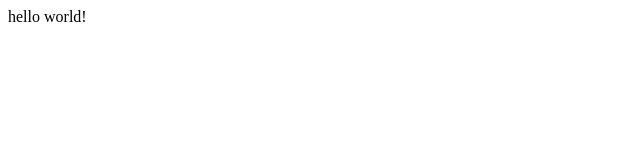
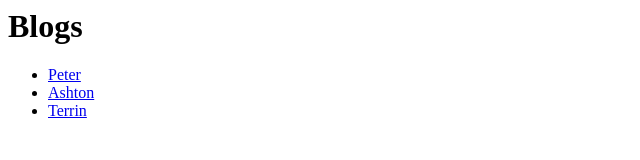
Before and after one commit to yashton/snelgrove.family, a plain HTML site: page static/index.html in a window 1280 px wide. Shown: the whole page, without its empty margins (0-640 px from the left). Drawn offline with Linux system fonts and the light colour scheme.

Commit message:
Blog links

```diff
--- a/static/index.html
+++ b/static/index.html
@@ -1 +1,13 @@
-<html><body>hello world!</body></html>
+<html>
+  <head>
+    <title>Snelgrove Family Blogs</title>
+  </head>
+  <body>
+    <h1>Blogs</h1>
+    <ul>
+      <li><a href="https://peter.snelgrove.family">Peter</a></li>
+      <li><a href="https://ashton.snelgrove.science">Ashton</a></li>
+      <li><a href="https://terrinsnelgrove.com">Terrin</a></li>
+    </ul>
+  </body>
+</html>
```
